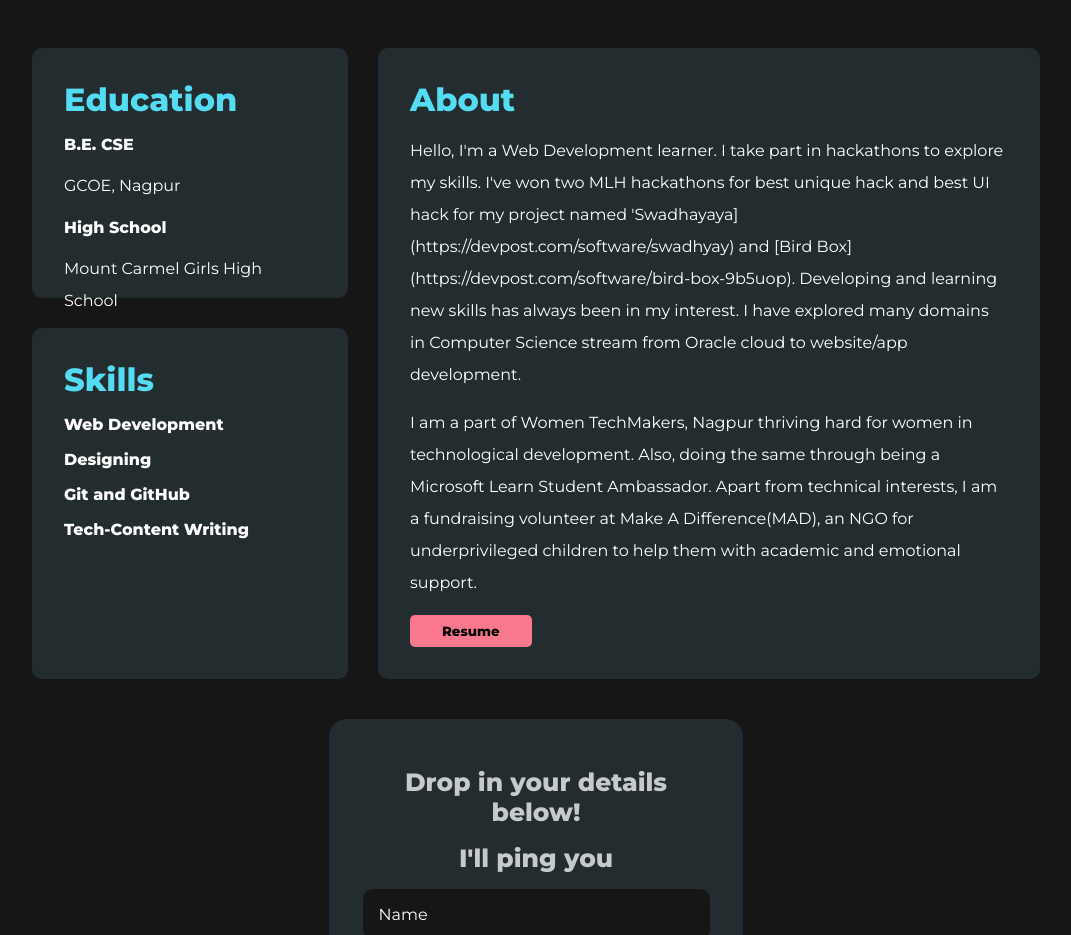
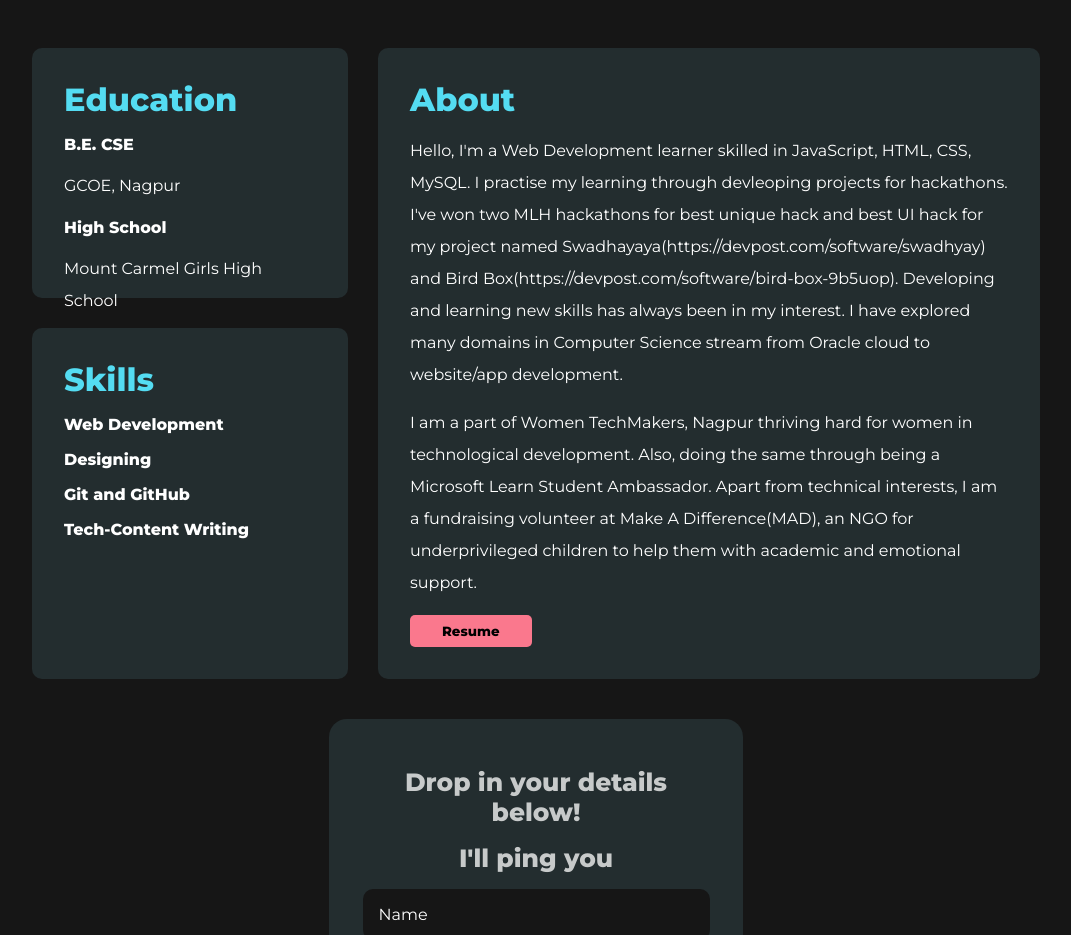
Before and after one commit to sakshikedar/Portfolio, a plain HTML site: page index.html in a window 1280 px wide. Shown: the part 880-1815 px from the top of the page, without its empty margins (104-1175 px from the left). Drawn offline with nearby package versions, Linux system fonts and the light colour scheme.

Commit message:
Update index.html

```diff
--- a/index.html
+++ b/index.html
@@ -101,7 +101,7 @@
                 About
                 </h1>
                 <p>
-                   Hello, I'm a Web Development learner. I take part in hackathons to explore my skills. I've won two MLH hackathons for best unique hack and best UI hack for my project named 'Swadhayaya](https://devpost.com/software/swadhyay) and [Bird Box](https://devpost.com/software/bird-box-9b5uop). Developing and learning new skills has always been in my interest. I have explored many domains in Computer Science stream from Oracle cloud to website/app development.
+                   Hello, I'm a Web Development learner skilled in JavaScript, HTML, CSS, MySQL. I practise my learning through devleoping projects for hackathons. I've won two MLH hackathons for best unique hack and best UI hack for my project named Swadhayaya(https://devpost.com/software/swadhyay) and Bird Box(https://devpost.com/software/bird-box-9b5uop). Developing and learning new skills has always been in my interest. I have explored many domains in Computer Science stream from Oracle cloud to website/app development.
                 </p>
                 <p>
                      I am a part of Women TechMakers, Nagpur thriving hard for women in technological development. Also, doing the same through being a Microsoft Learn Student Ambassador. Apart from technical interests, I am a fundraising volunteer at Make A Difference(MAD), an NGO for underprivileged children to help them with academic and emotional support.
```
